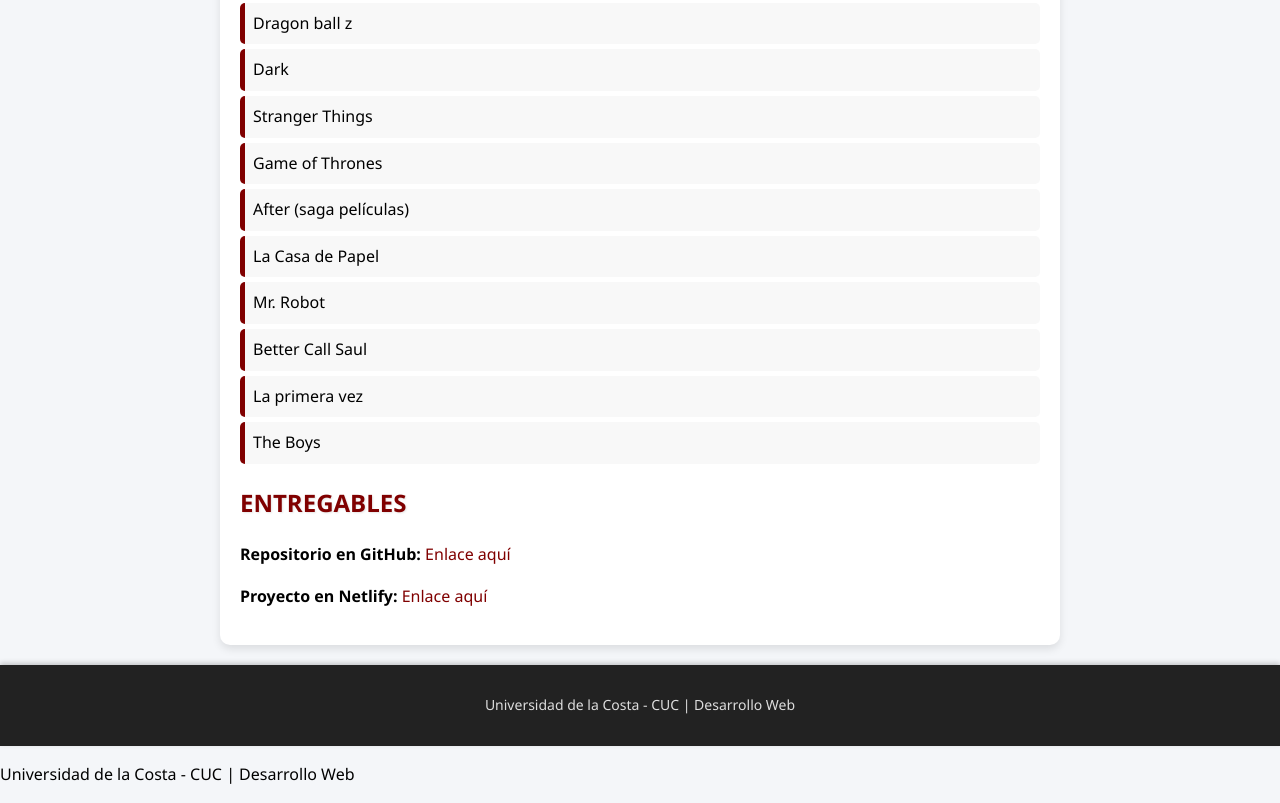
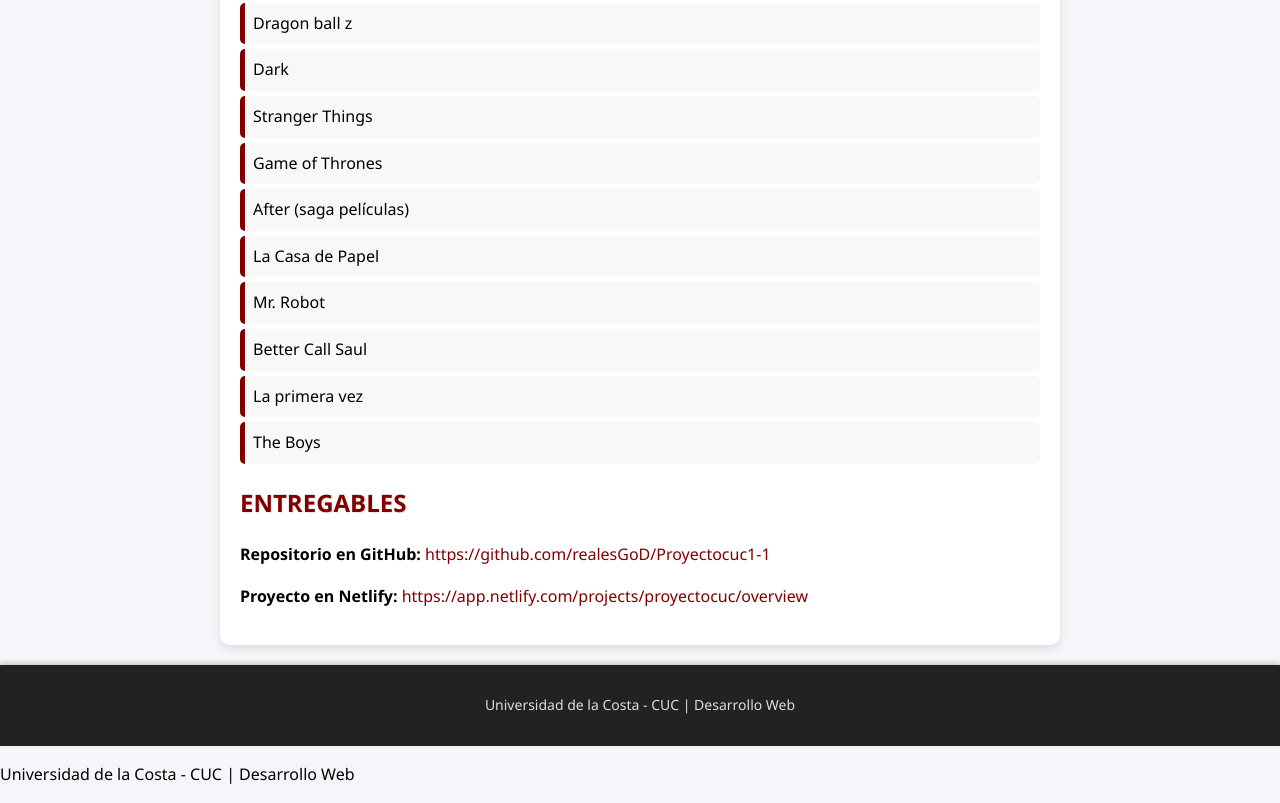
Before and after one commit to realesGoD/Proyectocuc1-1, a plain HTML site: page index.html in a window 1280 px wide. Shown: the part 750-1553 px from the top of the page. Drawn offline with Linux system fonts and the light colour scheme.

Commit message:
Enlaces añadidos

```diff
--- a/index.html
+++ b/index.html
@@ -103,8 +103,8 @@
     </ul>
 
     <h2>Entregables</h2>
-    <p><strong>Repositorio en GitHub:</strong> <a href="#" target="_blank">Enlace aquí</a></p>
-    <p><strong>Proyecto en Netlify:</strong> <a href="#" target="_blank">Enlace aquí</a></p>
+    <p><strong>Repositorio en GitHub:</strong> <a href="#" target="_blank">https://github.com/realesGoD/Proyectocuc1-1</a></p>
+    <p><strong>Proyecto en Netlify:</strong> <a href="#" target="_blank">https://app.netlify.com/projects/proyectocuc/overview</a></p>
   </main>
 
   <footer>
```
